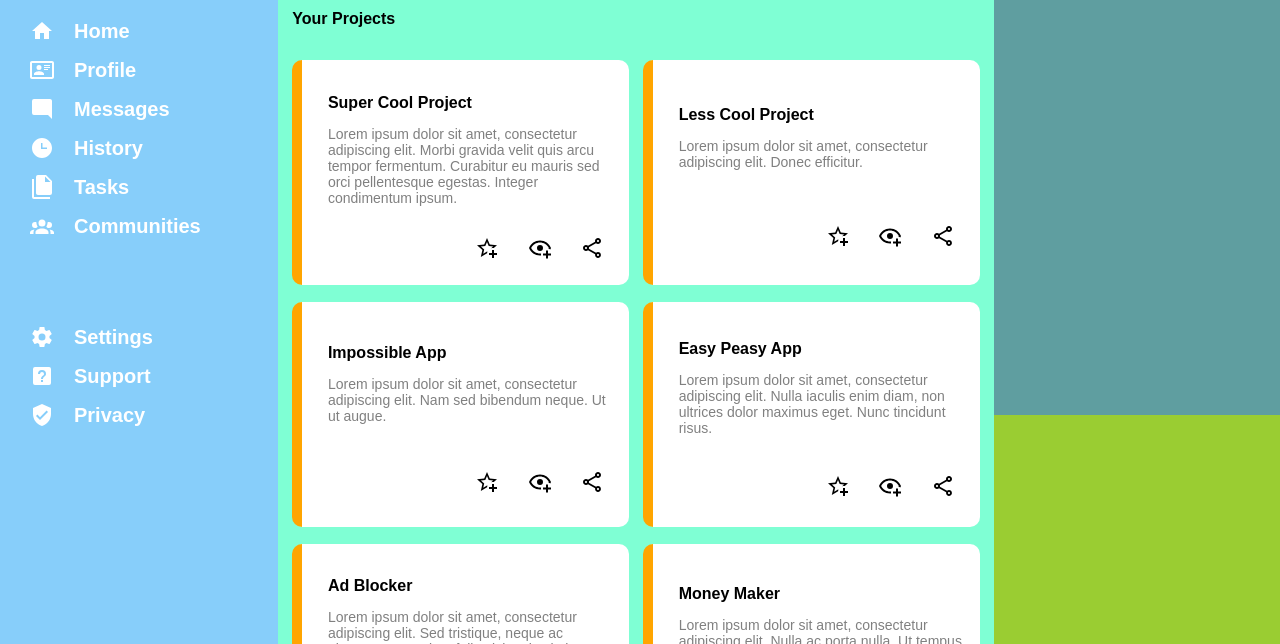
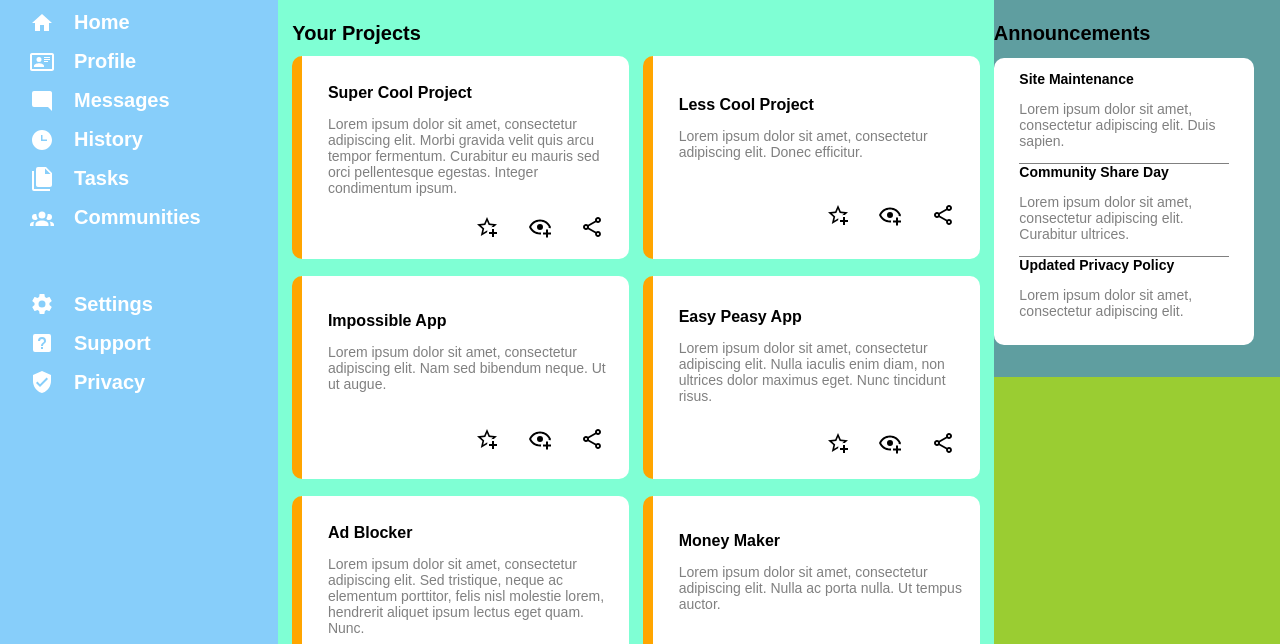
Before and after one commit to Grelgn/TOP-Admin-Dashboard, a plain HTML site: page index.html in a window 1280 px wide. Shown: the part 123-767 px from the top of the page. Drawn offline with Linux system fonts and the light colour scheme.

Commit message:
Finished the announcements portion

```diff
--- a/index.html
+++ b/index.html
@@ -50,18 +50,18 @@
         <div class="projects">
             <p>Your Projects</p>
             <div class="project">
-                <div class="project-text">
+                <div>
                     Super Cool Project
                     <p>Lorem ipsum dolor sit amet, consectetur adipiscing elit. Morbi gravida velit quis arcu tempor fermentum. Curabitur eu mauris sed orci pellentesque egestas. Integer condimentum ipsum.</p>
                 </div>
-                <div class="icons">
+                <div>
                     <svg xmlns="http://www.w3.org/2000/svg" viewBox="0 0 24 24"><path d="M5.8 21L7.4 14L2 9.2L9.2 8.6L12 2L14.8 8.6L22 9.2L18.8 12H18C17.3 12 16.6 12.1 15.9 12.4L18.1 10.5L13.7 10.1L12 6.1L10.3 10.1L5.9 10.5L9.2 13.4L8.2 17.7L12 15.4L12.5 15.7C12.3 16.2 12.1 16.8 12.1 17.3L5.8 21M17 14V17H14V19H17V22H19V19H22V17H19V14H17Z" /></svg>
                     <svg xmlns="http://www.w3.org/2000/svg" viewBox="0 0 24 24"><path d="M12,4.5C7,4.5 2.73,7.61 1,12C2.73,16.39 7,19.5 12,19.5C12.36,19.5 12.72,19.5 13.08,19.45C13.03,19.13 13,18.82 13,18.5C13,18.14 13.04,17.78 13.1,17.42C12.74,17.46 12.37,17.5 12,17.5C8.24,17.5 4.83,15.36 3.18,12C4.83,8.64 8.24,6.5 12,6.5C15.76,6.5 19.17,8.64 20.82,12C20.7,12.24 20.56,12.45 20.43,12.68C21.09,12.84 21.72,13.11 22.29,13.5C22.56,13 22.8,12.5 23,12C21.27,7.61 17,4.5 12,4.5M12,9A3,3 0 0,0 9,12A3,3 0 0,0 12,15A3,3 0 0,0 15,12A3,3 0 0,0 12,9M18,14.5V17.5H15V19.5H18V22.5H20V19.5H23V17.5H20V14.5H18Z" /></svg>
                     <svg xmlns="http://www.w3.org/2000/svg" viewBox="0 0 24 24"><path d="M18 16.08C17.24 16.08 16.56 16.38 16.04 16.85L8.91 12.7C8.96 12.47 9 12.24 9 12S8.96 11.53 8.91 11.3L15.96 7.19C16.5 7.69 17.21 8 18 8C19.66 8 21 6.66 21 5S19.66 2 18 2 15 3.34 15 5C15 5.24 15.04 5.47 15.09 5.7L8.04 9.81C7.5 9.31 6.79 9 6 9C4.34 9 3 10.34 3 12S4.34 15 6 15C6.79 15 7.5 14.69 8.04 14.19L15.16 18.34C15.11 18.55 15.08 18.77 15.08 19C15.08 20.61 16.39 21.91 18 21.91S20.92 20.61 20.92 19C20.92 17.39 19.61 16.08 18 16.08M18 4C18.55 4 19 4.45 19 5S18.55 6 18 6 17 5.55 17 5 17.45 4 18 4M6 13C5.45 13 5 12.55 5 12S5.45 11 6 11 7 11.45 7 12 6.55 13 6 13M18 20C17.45 20 17 19.55 17 19S17.45 18 18 18 19 18.45 19 19 18.55 20 18 20Z" /></svg>
                 </div>
             </div>
             <div class="project">
-                <div class="project-text">
+                <div>
                     Less Cool Project
                     <p>Lorem ipsum dolor sit amet, consectetur adipiscing elit. Donec efficitur.</p>
                 </div>
@@ -72,7 +72,7 @@
                 </div>
             </div>
             <div class="project">
-                <div class="project-text">
+                <div>
                     Impossible App
                     <p>Lorem ipsum dolor sit amet, consectetur adipiscing elit. Nam sed bibendum neque. Ut ut augue.</p>
                 </div>
@@ -83,7 +83,7 @@
                 </div>
             </div>
             <div class="project">
-                <div class="project-text">
+                <div>
                     Easy Peasy App
                     <p>Lorem ipsum dolor sit amet, consectetur adipiscing elit. Nulla iaculis enim diam, non ultrices dolor maximus eget. Nunc tincidunt risus.</p>
                 </div>
@@ -94,7 +94,7 @@
                 </div>
             </div>
             <div class="project">
-                <div class="project-text">
+                <div>
                     Ad Blocker
                     <p>Lorem ipsum dolor sit amet, consectetur adipiscing elit. Sed tristique, neque ac elementum porttitor, felis nisl molestie lorem, hendrerit aliquet ipsum lectus eget quam. Nunc.</p>
                 </div>
@@ -105,7 +105,7 @@
                 </div>
             </div>
             <div class="project">
-                <div class="project-text">
+                <div>
                     Money Maker
                     <p>Lorem ipsum dolor sit amet, consectetur adipiscing elit. Nulla ac porta nulla. Ut tempus auctor.</p>
                 </div>
@@ -117,7 +117,21 @@
             </div>
         </div>
         <div class="announcements">
-
+            <p>Announcements</p>
+            <div class="announce">
+                <div class="line">
+                    Site Maintenance
+                    <p>Lorem ipsum dolor sit amet, consectetur adipiscing elit. Duis sapien.</p>
+                </div>
+                <div class="line">
+                    Community Share Day
+                    <p>Lorem ipsum dolor sit amet, consectetur adipiscing elit. Curabitur ultrices.</p>
+                </div>
+                <div>
+                    Updated Privacy Policy
+                    <p>Lorem ipsum dolor sit amet, consectetur adipiscing elit.</p>
+                </div>
+            </div>
         </div>
         <div class="trending">
 
--- a/style.css
+++ b/style.css
@@ -168,7 +168,7 @@ button {
     border-left: 10px solid orange;
 }
 
-.project p {
+.project p, .announce p {
     font-weight: normal;
     font-size: 14px;
     color: gray;
@@ -181,6 +181,30 @@ button {
 
 .announcements {
     background-color: cadetblue;
+    display: grid;
+    grid-template-rows: 2fr 9fr;
+    padding-right: 2vw;
+    padding-bottom: 2.5vw;
+}
+
+.announce {
+    font-size: 14px;
+    border-radius: 10px;
+    background-color: white;
+    display: grid;
+    padding: 1vw 2vw;
+    align-content: space-between;
+}
+
+.line {
+    border-bottom: 1px solid gray;
+}
+
+.projects > p, .announcements > p {
+    position: relative;
+    top: 3.5vh;
+    font-size: 20px;
+    margin: 0;
 }
 
 .trending {
```
